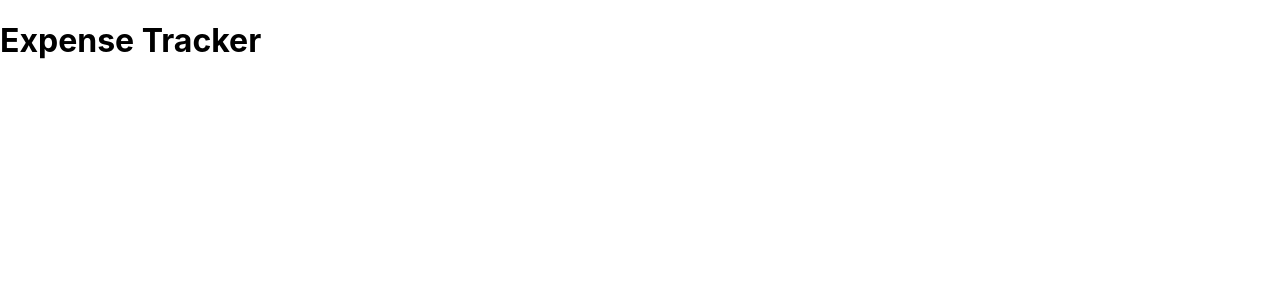
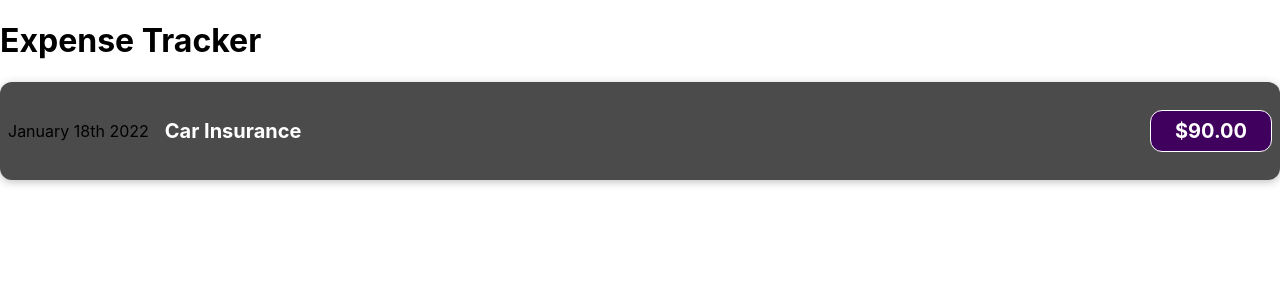
Before and after one commit to allanlalangan/expense-tracker, a React (Create React App) app: page / in a window 1280 px wide. Shown: the top 300 px of the page. Built offline with nearby package versions, Linux system fonts and the light colour scheme.

Commit message:
added ExpenseItem component and template CSS

```diff
--- a/src/App.js
+++ b/src/App.js
@@ -1,7 +1,12 @@
+import ExpenseItem from "./components/ExpenseItem";
+
 function App() {
-  return (<>
-    <h1>Expense Tracker</h1>
-  </>);
+  return (
+    <div>
+      <h1>Expense Tracker</h1>
+      <ExpenseItem> </ExpenseItem>
+    </div>
+  );
 }
 
 export default App;
--- /dev/null
+++ b/src/components/ExpenseItem.js
@@ -0,0 +1,15 @@
+import "./ExpenseItem_CourseTemplate.css";
+
+function ExpenseItem() {
+  return (
+    <article className="expense-item">
+      <div>January 18th 2022</div>
+      <div className="expense-item__description">
+        <h2>Car Insurance</h2>
+        <p className="expense-item__price">$90.00</p>
+      </div>
+    </article>
+  );
+}
+
+export default ExpenseItem;
--- /dev/null
+++ b/src/components/ExpenseItem_CourseTemplate.css
@@ -0,0 +1,56 @@
+.expense-item {
+  display: flex;
+  justify-content: space-between;
+  align-items: center;
+  box-shadow: 0 2px 8px rgba(0, 0, 0, 0.25);
+  padding: 0.5rem;
+  margin: 1rem 0;
+  border-radius: 12px;
+  background-color: #4b4b4b;
+}
+
+.expense-item__description {
+  display: flex;
+  flex-direction: column;
+  gap: 1rem;
+  align-items: flex-end;
+  flex-flow: column-reverse;
+  justify-content: flex-start;
+  flex: 1;
+}
+
+.expense-item h2 {
+  color: #3a3a3a;
+  font-size: 1rem;
+  flex: 1;
+  margin: 0 1rem;
+  color: white;
+}
+
+.expense-item__price {
+  font-size: 1rem;
+  font-weight: bold;
+  color: white;
+  background-color: #40005d;
+  border: 1px solid white;
+  padding: 0.5rem;
+  border-radius: 12px;
+}
+
+@media (min-width: 580px) {
+  .expense-item__description {
+    flex-direction: row;
+    align-items: center;
+    justify-content: flex-start;
+    flex: 1;
+  }
+
+  .expense-item__description h2 {
+    font-size: 1.25rem;
+  }
+
+  .expense-item__price {
+    font-size: 1.25rem;
+    padding: 0.5rem 1.5rem;
+  }
+}
```
